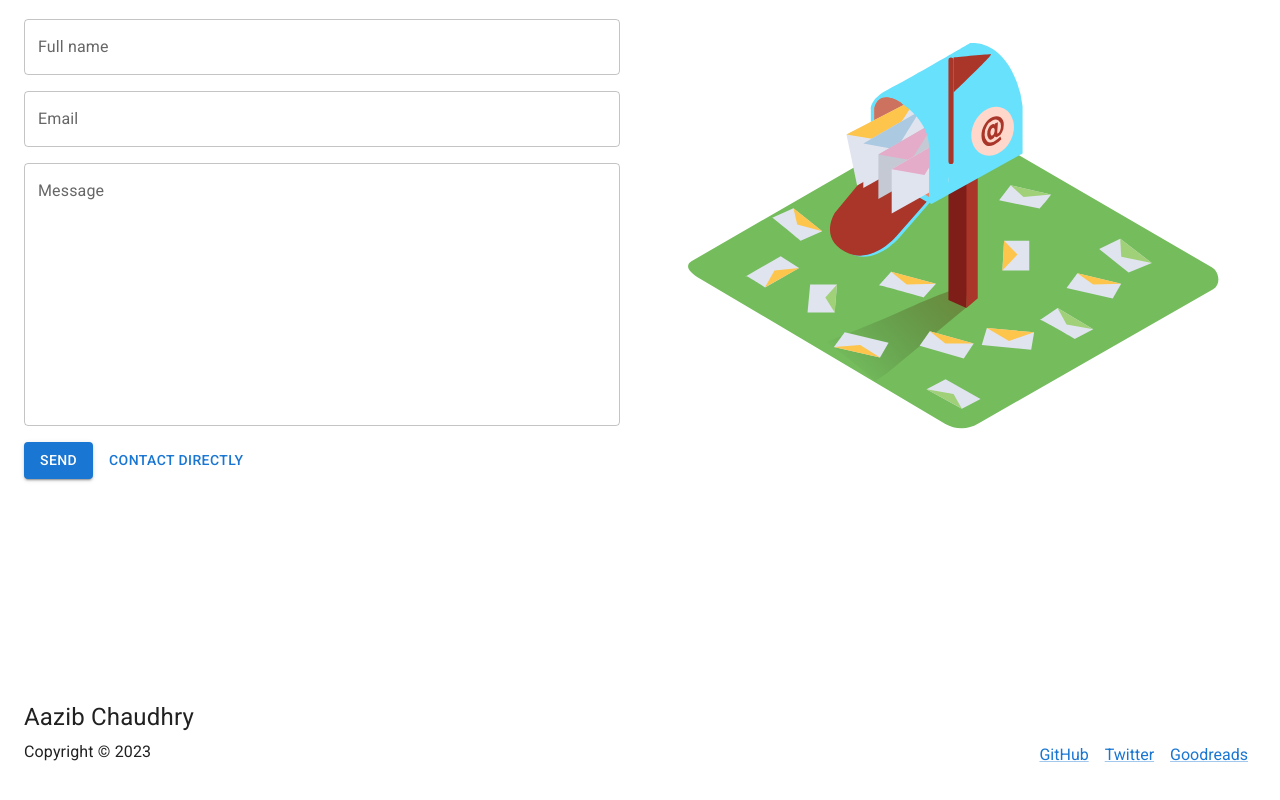
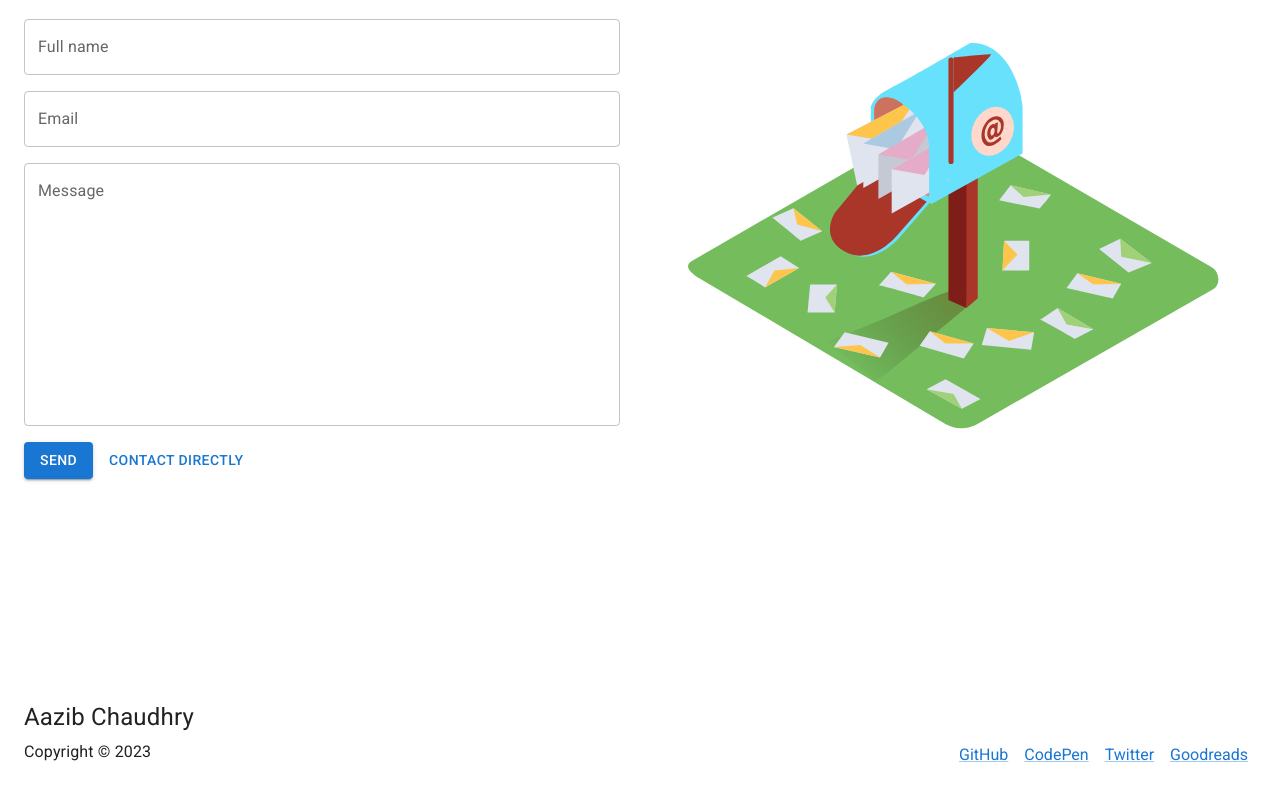
Before and after one commit to aazibch/portfolio-website, a React (Create React App) app: page / in a window 1280 px wide. Shown: the part 2778-3578 px from the top of the page. Built offline with nearby package versions, Linux system fonts and the light colour scheme.

Commit message:
Update footer

```diff
--- a/src/components/Layout/Footer.js
+++ b/src/components/Layout/Footer.js
@@ -5,6 +5,10 @@ const socialLinks = [
   {
     site: 'GitHub',
     link: 'https://github.com/aazibch/'
+  },
+  {
+    site: 'CodePen',
+    link: 'https://codepen.io/aazibch'
   },
   {
     site: 'Twitter',
```
